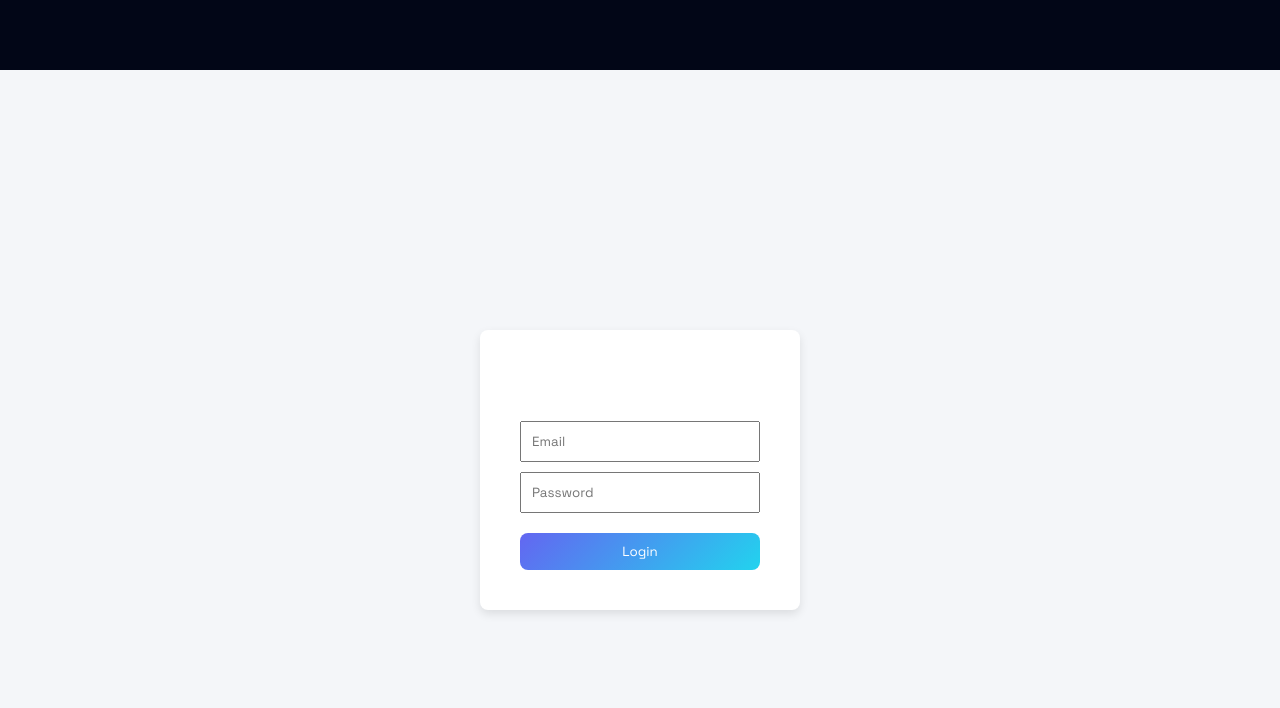
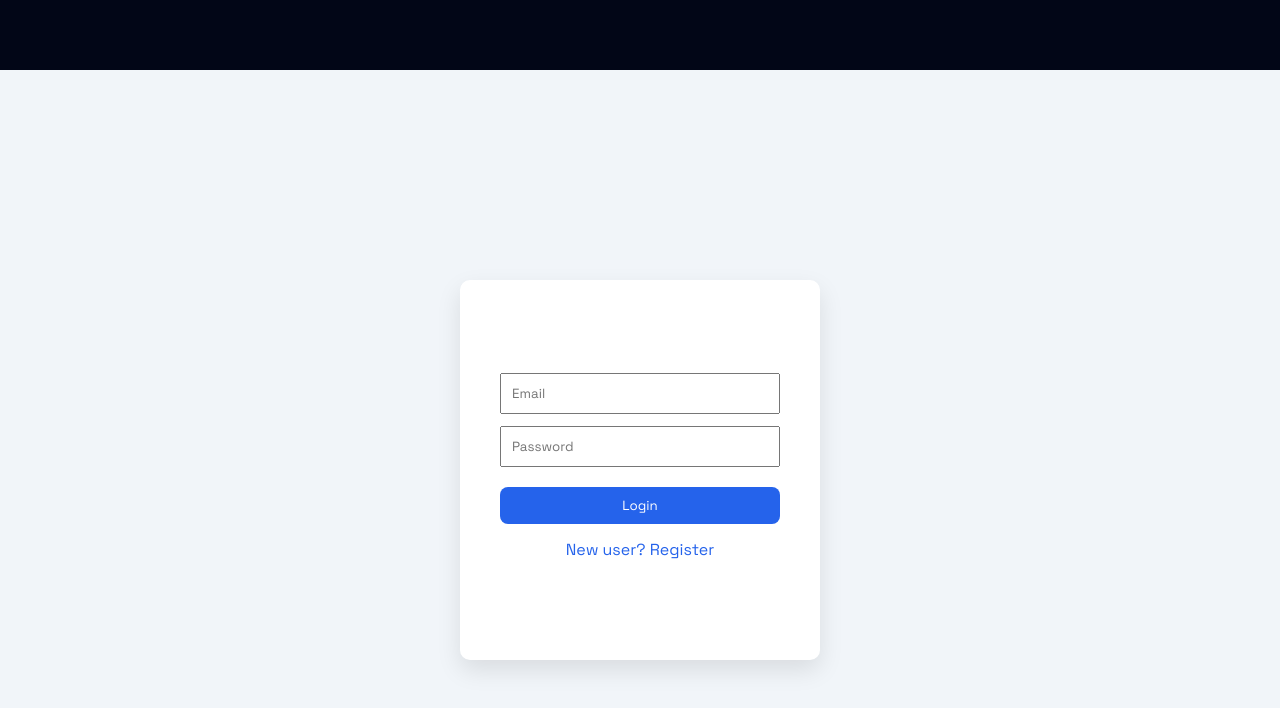
Before and after one commit to Pratik-shedge07/Online-Learning-Managment-System, a React (Vite) app in the folder lms-frontend/: page / in a window 1280 px wide. Shown: the top 708 px of the page. Built offline with nearby package versions, Linux system fonts and the light colour scheme.

Commit message:
Register page added

```diff
--- a/lms-frontend/src/App.jsx
+++ b/lms-frontend/src/App.jsx
@@ -3,7 +3,6 @@ import Login from "./Login";
 import Dashboard from "./Dashboard";
 import Courses from "./Courses";
 import MyCourses from "./MyCourses";
-import Register from "./Register";
 
 
 function App() {
@@ -15,7 +14,6 @@ function App() {
       <Routes>
 
         <Route path="/" element={<Login />} />
-        <Route path="/register" element={<Register />} />
         <Route path="/dashboard" element={<Dashboard />} />
         <Route path="/courses" element={<Courses />} />
         <Route path="/my-courses" element={<MyCourses />} />
--- a/lms-frontend/src/Login.jsx
+++ b/lms-frontend/src/Login.jsx
@@ -4,8 +4,14 @@ import { useNavigate } from "react-router-dom";
 
 function Login() {
 
-  const [email, setEmail] = useState("");
-  const [password, setPassword] = useState("");
+  const [flip, setFlip] = useState(false);
+
+  const [loginEmail, setLoginEmail] = useState("");
+  const [loginPassword, setLoginPassword] = useState("");
+
+  const [name, setName] = useState("");
+  const [regEmail, setRegEmail] = useState("");
+  const [regPassword, setRegPassword] = useState("");
 
   const navigate = useNavigate();
 
@@ -16,32 +22,54 @@ function Login() {
       const response = await axios.post(
         "https://online-learning-managment-system-1.onrender.com/auth/login",
         {
-          email: email,
-          password: password
+          email: loginEmail,
+          password: loginPassword
         }
       );
 
-      if(response.data){
-
-        // save logged user
       localStorage.setItem("user", JSON.stringify(response.data));
 
-        alert("Login successful");
+      alert("Login Successful");
 
       navigate("/dashboard");
 
-      } else {
+    } catch (error) {
 
-        alert("Invalid email or password");
+      if(error.response){
+        alert(error.response.data);
+      }else{
+        alert("Server Error");
+      }
 
     }
 
-    } catch(error){
+  };
+
+  const handleRegister = async () => {
+
+    try {
+
+      await axios.post(
+        "https://online-learning-managment-system-1.onrender.com/auth/register",
+        {
+          name: name,
+          email: regEmail,
+          password: regPassword
+        }
+      );
+
+      alert("Registration Successful");
+
+      setFlip(false);
+
+    } catch (error) {
+
       if(error.response){
         alert(error.response.data);
       }else{
-     alert("Server error");
+        alert("Server Error");
       }
+
     }
 
   };
@@ -51,31 +79,55 @@ function Login() {
     justifyContent: "center",
     alignItems: "center",
     height: "100vh",
-    background: "#f4f6f9"
+    background: "#f1f5f9",
+    perspective: "1000px"
   };
 
-  const box = {
+  const card = {
+    width: "360px",
+    height: "380px",
+    position: "relative",
+    transformStyle: "preserve-3d",
+    transition: "0.6s",
+    transform: flip ? "rotateY(180deg)" : "rotateY(0deg)"
+  };
+
+  const side = {
+    position: "absolute",
+    width: "100%",
+    height: "100%",
+    backfaceVisibility: "hidden",
     background: "white",
     padding: "40px",
-    borderRadius: "8px",
-    width: "320px",
-    textAlign: "center",
-    boxShadow: "0 4px 10px rgba(0,0,0,0.1)"
+    borderRadius: "10px",
+    boxShadow: "0 10px 25px rgba(0,0,0,0.1)",
+    textAlign: "center"
+  };
+
+  const back = {
+    ...side,
+    transform: "rotateY(180deg)"
   };
 
   const input = {
     width: "100%",
     padding: "10px",
-    marginTop: "10px"
+    marginTop: "12px"
   };
 
   const button = {
     width: "100%",
     padding: "10px",
     marginTop: "20px",
-    backgroundColor: "#2563eb",
+    background: "#2563eb",
     color: "white",
     border: "none",
+    cursor: "pointer"
+  };
+
+  const link = {
+    marginTop: "15px",
+    color: "#2563eb",
     cursor: "pointer"
   };
 
@@ -83,21 +135,25 @@ function Login() {
 
     <div style={container}>
 
-      <div style={box}>
+      <div style={card}>
+
+        {/* LOGIN */}
+
+        <div style={side}>
 
           <h2>LMS Login</h2>
 
           <input
             style={input}
             placeholder="Email"
-          onChange={(e)=>setEmail(e.target.value)}
+            onChange={(e)=>setLoginEmail(e.target.value)}
           />
 
           <input
             style={input}
             type="password"
             placeholder="Password"
-          onChange={(e)=>setPassword(e.target.value)}
+            onChange={(e)=>setLoginPassword(e.target.value)}
           />
 
           <button
@@ -106,6 +162,56 @@ function Login() {
           >
             Login
           </button>
+
+          <p
+            style={link}
+            onClick={()=>setFlip(true)}
+          >
+            New user? Register
+          </p>
+
+        </div>
+
+        {/* REGISTER */}
+
+        <div style={back}>
+
+          <h2>Create Account</h2>
+
+          <input
+            style={input}
+            placeholder="Name"
+            onChange={(e)=>setName(e.target.value)}
+          />
+
+          <input
+            style={input}
+            placeholder="Email"
+            onChange={(e)=>setRegEmail(e.target.value)}
+          />
+
+          <input
+            style={input}
+            type="password"
+            placeholder="Password"
+            onChange={(e)=>setRegPassword(e.target.value)}
+          />
+
+          <button
+            style={button}
+            onClick={handleRegister}
+          >
+            Register
+          </button>
+
+          <p
+            style={link}
+            onClick={()=>setFlip(false)}
+          >
+            Already have account? Login
+          </p>
+
+        </div>
 
       </div>
 
--- a/lms-frontend/src/Register.jsx
+++ /dev/null
@@ -1,70 +0,0 @@
-import { useState } from "react";
-import axios from "axios";
-import { useNavigate } from "react-router-dom";
-
-function Register() {
-
-  const [name,setName] = useState("");
-  const [email,setEmail] = useState("");
-  const [password,setPassword] = useState("");
-
-  const navigate = useNavigate();
-
-  const handleRegister = async () => {
-
-    try {
-
-      await axios.post(
-        "https://online-learning-managment-system-1.onrender.com/auth/register",
-        {
-          name:name,
-          email:email,
-          password:password
-        }
-      );
-
-      alert("Registration successful");
-
-      navigate("/");
-
-    } catch(error){
-
-      console.log(error);
-      alert("Registration failed");
-
-    }
-
-  };
-
-  return (
-
-    <div style={{textAlign:"center",marginTop:"120px"}}>
-
-      <h2>Register</h2>
-
-      <input
-        placeholder="Name"
-        onChange={(e)=>setName(e.target.value)}
-      /><br/><br/>
-
-      <input
-        placeholder="Email"
-        onChange={(e)=>setEmail(e.target.value)}
-      /><br/><br/>
-
-      <input
-        type="password"
-        placeholder="Password"
-        onChange={(e)=>setPassword(e.target.value)}
-      /><br/><br/>
-
-      <button onClick={handleRegister}>
-        Register
-      </button>
-
-    </div>
-
-  );
-}
-
-export default Register;
```
Lines whose indentation alone changed are shown as unchanged.
